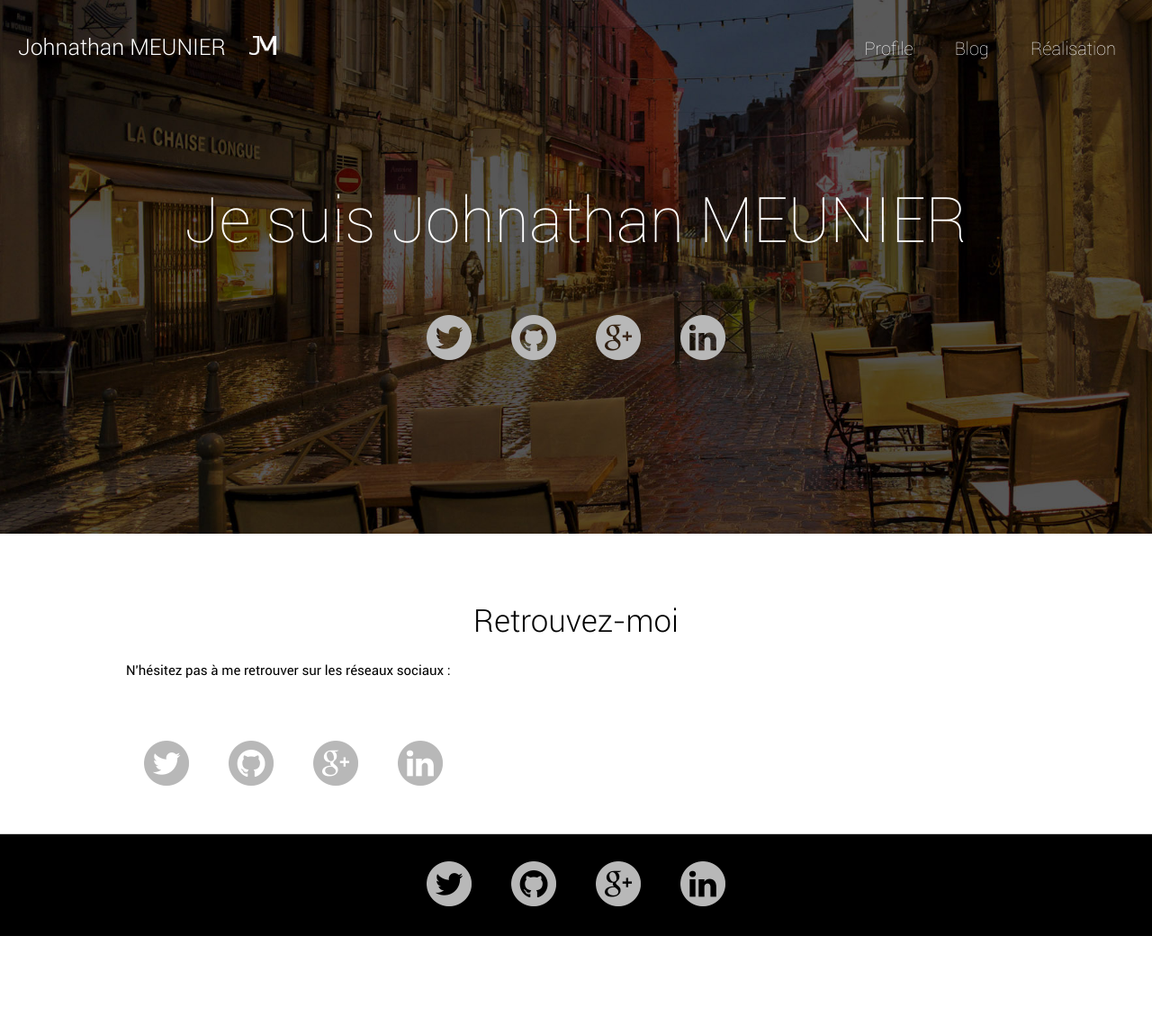
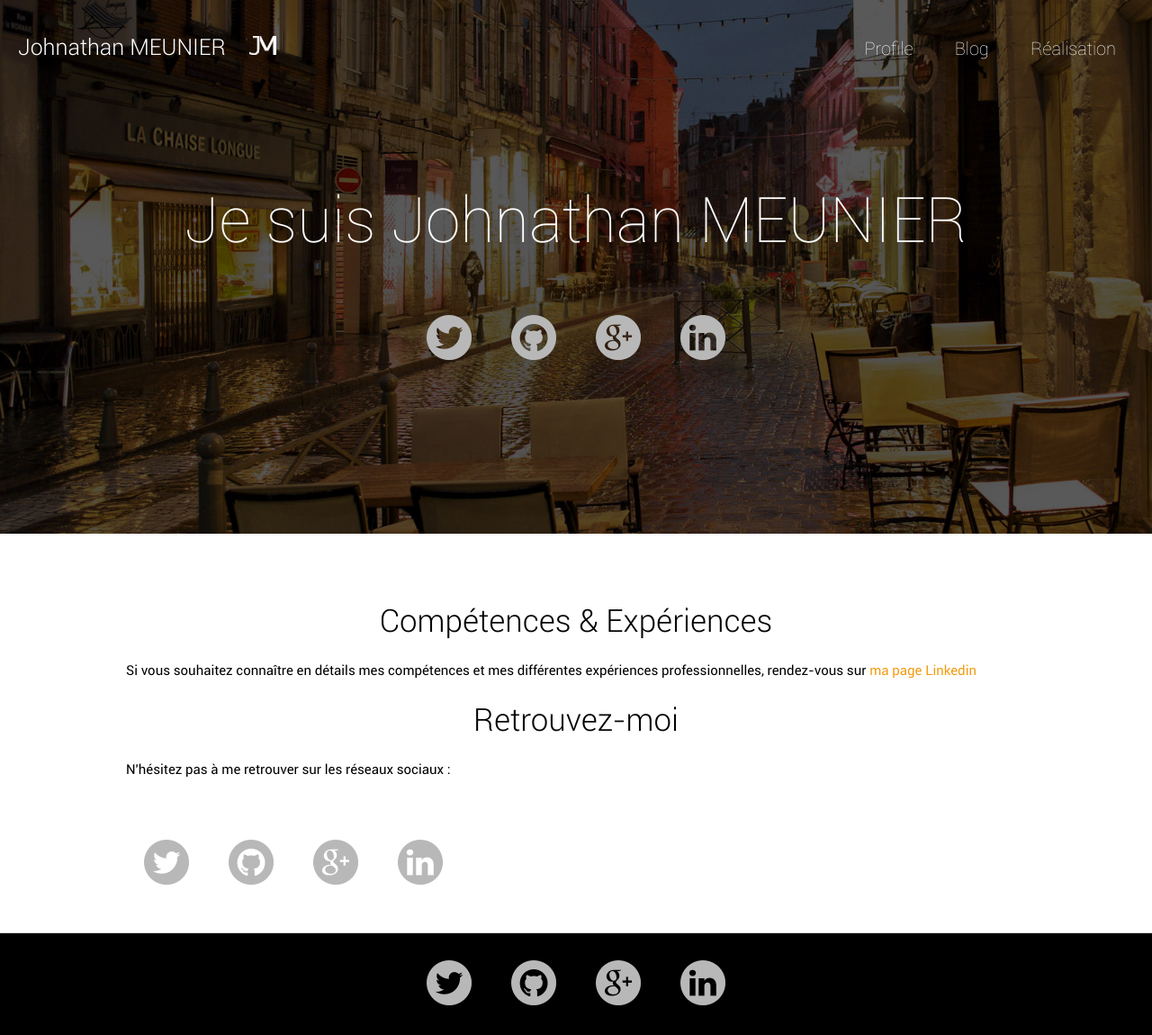
Before and after one commit to johnmeunier/johnathan.fr, a Jekyll site: the page built from profile/index.html, in a window 1280 px wide. Shown: the whole page at 90% size. Built offline with Jekyll 4.4.1, drawn with Linux system fonts in a browser that asks for light colours; before the commit the page ends 1040 px from its top, so only the background shows below that.

```diff
--- a/_includes/head.html
+++ b/_includes/head.html
@@ -5,7 +5,7 @@
     <meta name="viewport" content="width=device-width">
     <meta name="description" content="{{ site.description }}">
     <link rel="canonical" href="{{ page.url | replace:'index.html','' | prepend: site.baseurl | prepend: site.url }}">
-
+    <link rel="icon" type="image/png" href="/src/img/logo/johnathan_meunier_small.png" />
     <!-- Custom CSS -->
     <link rel="stylesheet" href="{{ "/css/main.css" | prepend: site.baseurl }}">
     <script src="/js/jquery.min.js"></script>
--- a/_sass/fonts.scss
+++ b/_sass/fonts.scss
@@ -18,6 +18,7 @@
 a{
   text-decoration: none;
   color : #000;
+  color : #f39c12;
 }
 
 h1{
--- a/index.html
+++ b/index.html
@@ -10,7 +10,7 @@
     <meta name="viewport" content="width=device-width">
     <meta name="description" content="{{ site.description }}">
     <link rel="canonical" href="{{ page.url | replace:'index.html','' | prepend: site.baseurl | prepend: site.url }}">
-
+    <link rel="icon" type="image/png" href="/src/img/logo/johnathan_meunier_small.png" />
     <!-- Custom CSS -->
     <link rel="stylesheet" href="{{ "/css/index.css" | prepend: site.baseurl }}">
     <script src="/js/jquery.min.js"></script>
--- a/profile/index.html
+++ b/profile/index.html
@@ -5,6 +5,8 @@
   <div class="posts">
     <article>
       <div class="post">
+        <h2> Compétences & Expériences </h2>
+        <p> Si vous souhaitez connaître en détails mes compétences et mes différentes expériences professionnelles, rendez-vous sur <a href="">ma page Linkedin </a>
         <h2> Retrouvez-moi </h2>
         <p> N'hésitez pas à me retrouver sur les réseaux sociaux : </p>
         {% include socialNetwork.html %}
```
Also changed, not shown: other parts of index.html (+1 -1 lines).
